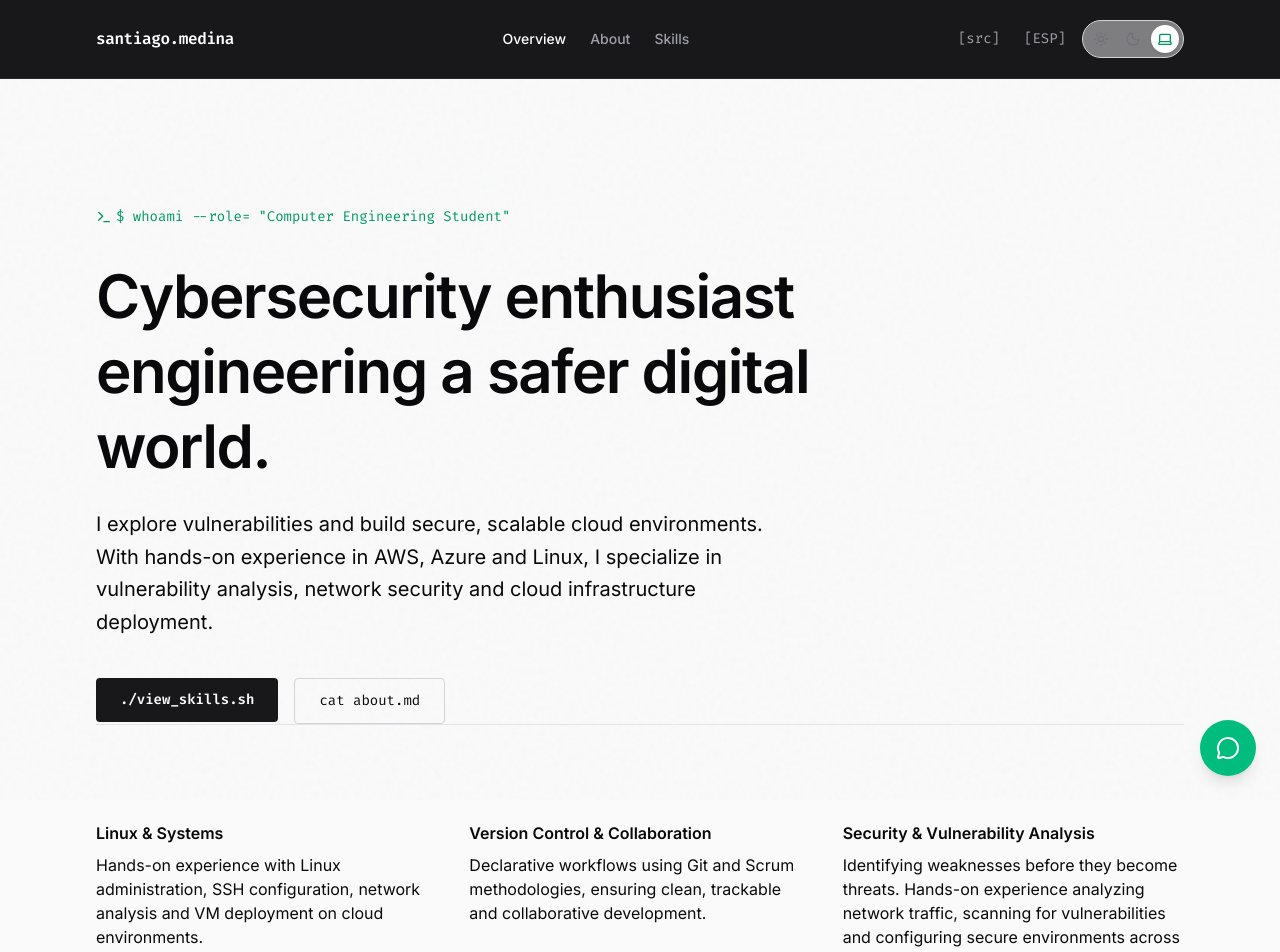
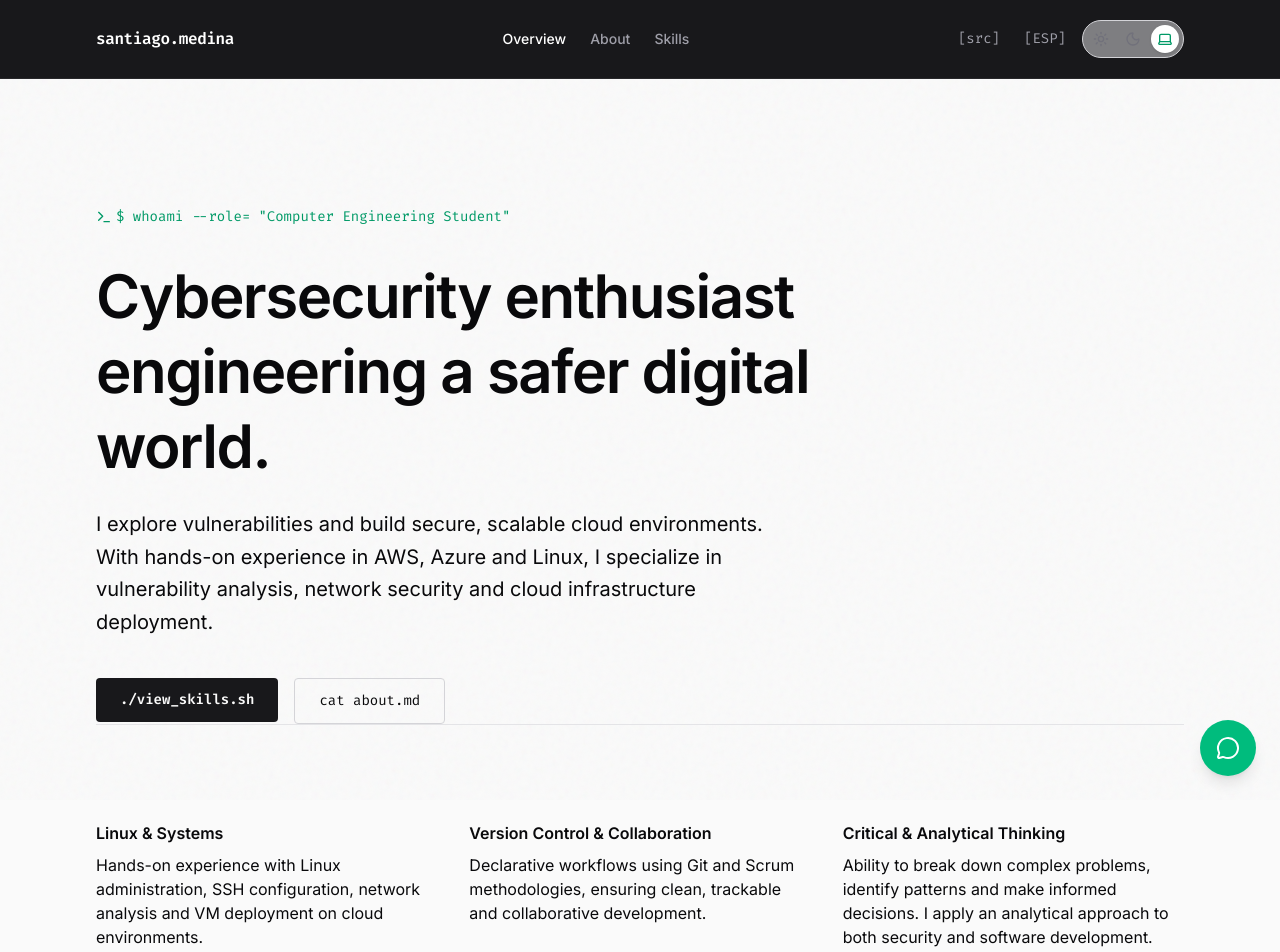
Before and after one commit to Medinaz0/Portfolio, a Next.js app: page / in a window 1280 px wide. Shown: the top 952 px of the page. Built offline with nearby package versions, Linux system fonts and the light colour scheme.

Commit message:
content: ENG overview update

```diff
--- a/src/i18n/en.ts
+++ b/src/i18n/en.ts
@@ -23,8 +23,8 @@ export const dict: Dict = {
         text: "Declarative workflows using Git and Scrum methodologies, ensuring clean, trackable and collaborative development.",
       },
       security: {
-        heading: "Security & Vulnerability Analysis",
-        text: "Identifying weaknesses before they become threats. Hands-on experience analyzing network traffic, scanning for vulnerabilities and configuring secure environments across cloud and local infrastructure.",
+        heading: "Critical & Analytical Thinking",
+        text: "Ability to break down complex problems, identify patterns and make informed decisions. I apply an analytical approach to both security and software development.",
       },
     },
   },
```
